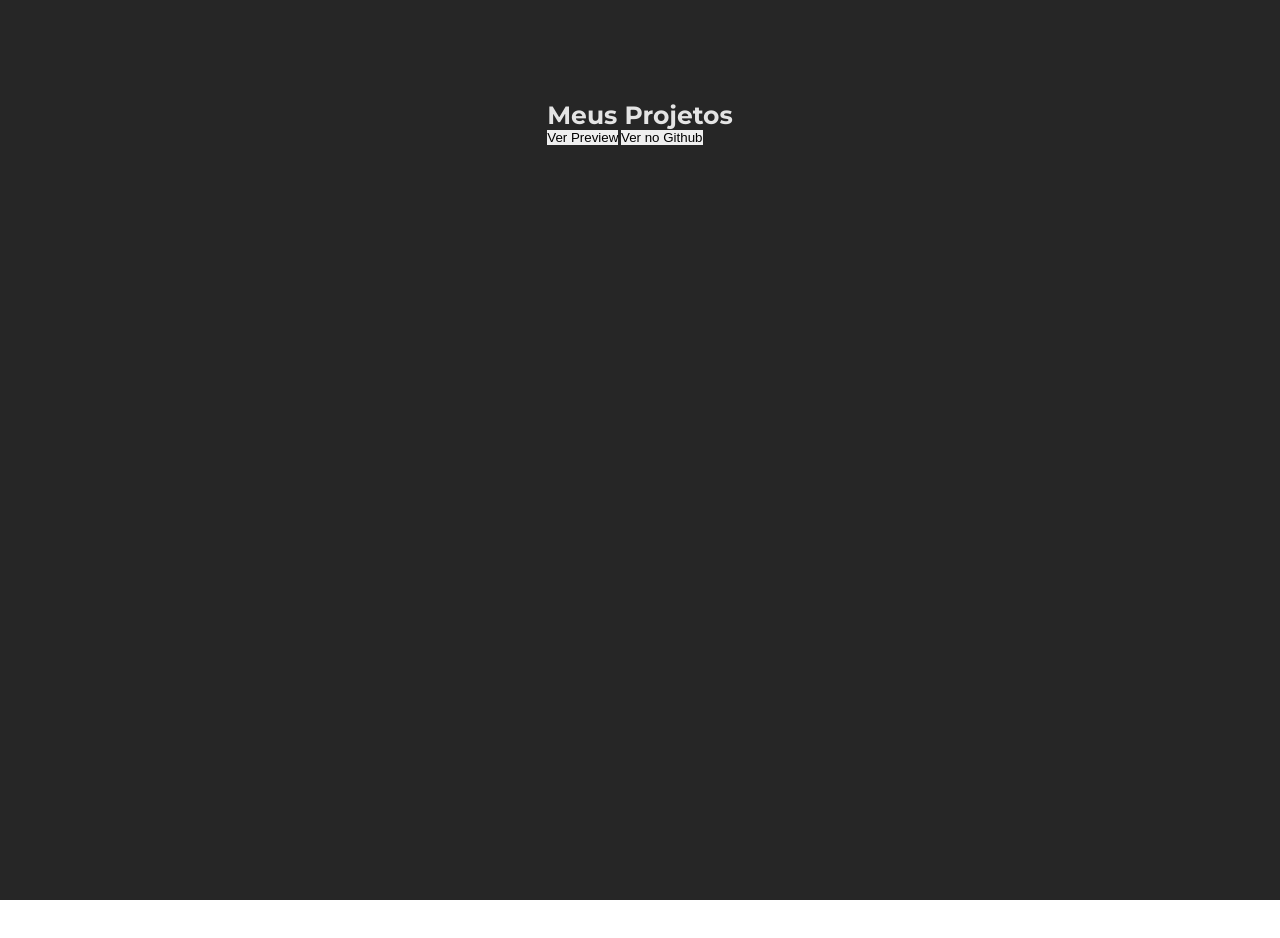
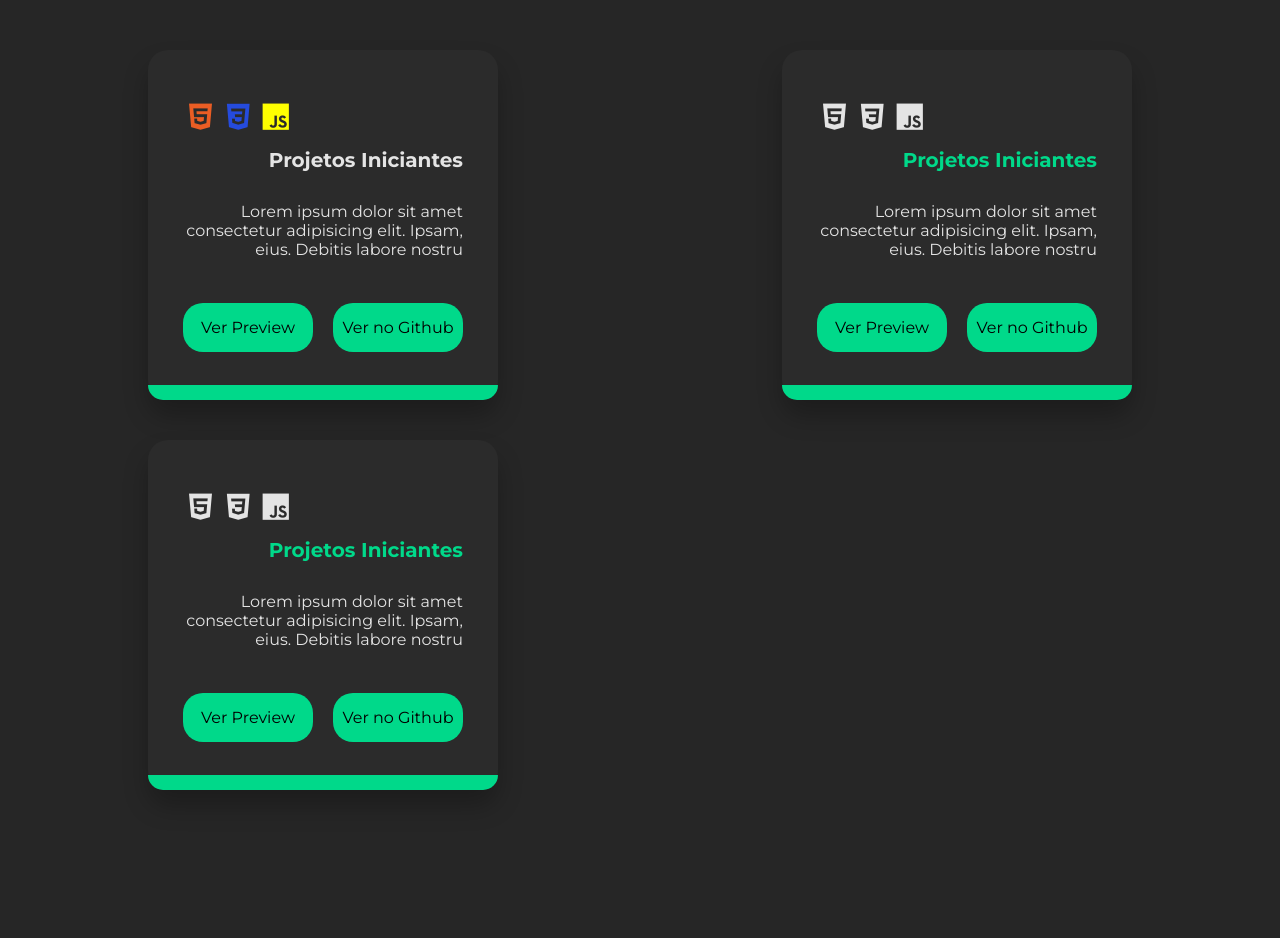
Before and after one commit to oeleomar/portifolio, a plain HTML site: page index.html in a window 1280 px wide. Shown: the part 1800-2738 px from the top of the page. Before the commit the page ends 2700 px from the top, so only its background shows below. Drawn offline with nearby package versions, Linux system fonts and the light colour scheme.

Commit message:
Ass prototype of the project section

```diff
--- a/assets/css/header.css
+++ b/assets/css/header.css
@@ -135,8 +135,8 @@
 }
 
 .header-container {
-    max-width: 100rem;
-    width: 100%;
+
+    width: 80%;
     display: flex;
     margin-top: 10%;
     justify-content: space-between;
@@ -155,7 +155,6 @@
 
 .header-text-container{
     max-width: 40rem;
-    max-height: 30rem;
     display: flex;
     flex-direction: column;
     justify-content: center;
@@ -189,3 +188,12 @@
     width: 40%;
     padding: 1.4rem;
 }
+
+.line{
+    display: inline-block;
+    width: 5rem;
+    height: 0.3rem;
+    background: var(--color-green-third);
+    border-radius: 5px;
+
+}
--- a/assets/css/main.css
+++ b/assets/css/main.css
@@ -11,6 +11,7 @@
 :root{
     --color-background-first: #212121;
     --color-background-second: #262626;
+    --color-background-third: #2b2b2b;
     --color-background-blur: rgba(33, 33, 33, .7);
     --color-white: rgb(228, 228, 228);
 
--- a/assets/css/section.css
+++ b/assets/css/section.css
@@ -7,9 +7,7 @@
 }
 
 .container{
-    max-width: 100rem;
-    min-height: 100vh;
-    width: 100%;
+    width: 80%;
     display: flex;
     justify-content: center;
     margin-top: 15rem;
@@ -20,6 +18,10 @@
     transition: all .3s ease-in-out;
 }
 [data-anim='bottom']{
+    transform: translate3d(0px, 50px, 0px);
+}
+
+[data-anim='top']{
     transform: translate3d(0px, -50px, 0px);
 }
 
@@ -56,6 +58,10 @@
     height: 45rem;
 }
 
+.text-container{
+    max-width: 35rem;
+}
+
 .text-container h3{
     margin-bottom: 3rem;
 }
@@ -63,3 +69,103 @@
 .text-container p {
     margin-bottom: 3rem;
 }
+
+.main-projects{
+    margin-top: 10rem;
+}
+
+.title{
+    text-align: center;
+    margin-bottom: 10rem
+}
+
+.project-container{
+    display: flex;
+    flex-wrap: wrap;
+    justify-content: space-between;
+}
+
+.project{
+    position: relative;
+    max-width: 35rem;
+    height: 35rem;
+    display: flex;
+    flex-direction: column;
+    justify-content: space-evenly;
+    margin: 2rem;
+    background-color: var(--color-background-third);
+    padding: 3.5rem;
+    border-radius: 20px;
+    box-shadow: 0 1.6rem 2.4rem rgb(0 0 0 / 25%);
+    transition: all .5s ease-in-out;
+}
+
+.logos i {
+    font-size: 3.5rem;
+}
+
+.orange{
+    color: #ea5d24;
+}
+
+.blue{
+    color: #254bdd;
+}
+
+.yellow{
+    color: yellow;
+}
+
+.text-container{
+    text-align: right;
+}
+
+.text-container h3{
+    font-size: 2rem;
+}
+
+.button-container{
+    width: 100%;
+    display: flex;
+    justify-content: space-between;
+}
+
+.button-container .button{
+    background-color: var(--color-green-third);
+    width: 13rem;
+    padding: 1.5rem 0;
+    font-size: 1.6rem;
+    border-radius: 20px;
+    font-family: inherit;
+    transition: all .5s ease-in-out;
+}
+
+/* LINHA ROXA */
+
+/* LINHA AZUL */
+
+/* LINHA VERDE */
+.linha-verde{
+    width: 100%;
+    height: 15px;
+    background-color: var(--color-green-third);
+    position: absolute;
+    top: calc(100% - 15px);
+    left: 0%;
+    border-radius: 0px 0px 20px 20px;
+    transition: all .5s ease-in-out;
+}
+
+.green-hover:hover{
+    background-color: var(--color-green-third);
+    color: var(--color-background-second)
+}
+
+.green-hover:hover .button-container .button{
+    background-color: var(--color-background-second);
+    color: white;
+}
+
+.green-hover:hover .linha-verde{
+    background-color: var(--color-background-third);
+}
--- a/index.html
+++ b/index.html
@@ -7,6 +7,8 @@
     <link rel="preconnect" href="https://fonts.googleapis.com">
     <link rel="preconnect" href="https://fonts.gstatic.com" crossorigin>
     <link href="https://fonts.googleapis.com/css2?family=Montserrat:wght@300;400;600;700&display=swap" rel="stylesheet">
+    <link href='https://unpkg.com/boxicons@2.1.2/css/boxicons.min.css' rel='stylesheet'>
+
     <title>Eleomar Dorneles</title>
     <link rel="stylesheet" href="./assets/css/main.css">
     <link rel="stylesheet" href="./assets/css/header.css">
@@ -19,7 +21,6 @@
         <div class="screen-change"></div>
     </div>
     <header class="main-header">
-        <div class="background"></div>
         <nav >
             <ul>
                 <li><a href="#" class="a-home">Home</a></li>
@@ -34,8 +35,9 @@
             <div class="header-text-container">
                 <p >Olá 👋 eu sou</p>
                 <h1 >Eleomar Dorneles</h1>
+                <div class="line"></div>
                 <h3 class="color-green" >Desenvolvedor</h3>
-                <p class="description" >Desenvolvedor focado em desempenho, utilizando-se das tecnologias como HTML, CSS e <span class="color-green">JavaScript</span> para o front-end e <span class="color-green">Node.js</span> para o  backend. </p>
+                <p class="description" >Desenvolvedor focado em qualidade e desempenho, utilizando-se das tecnologias como HTML, CSS e <span class="color-green">JavaScript</span> para o front-end e <span class="color-green">Node.js</span> para o  backend. </p>
                 <button class="contact-btn btn-hire">Entre em contato</button>
             </div>
             <img src="./assets/img/logo.png" alt="Logo Cartoon de Desenvolver Eleomar Dorneles">
@@ -48,28 +50,76 @@
                 <img src="./assets/img/logo.png" alt="#" class="logo-img">
             </div>
             <div class="text-container" data-anim="right">
-                <h3>Sobre mim</h3>
+                <h3 class="color-green">Sobre mim</h3>
                 <p>Lorem ipsum dolor sit amet consectetur adipisicing elit. Veniam tenetur dolorum quibusdam asperiores quas eaque est omnis aliquam aspernatur corrupti. Nostrum vel totam quod quo vero animi fugiat, eos quibusdam?</p>
                 <p>Lorem ipsum dolor sit, amet consectetur adipisicing elit. Voluptates vel, dolor, accusamus dolore sequi omnis accusantium expedita ad iusto iste deserunt corporis maxime odio velit delectus fuga fugiat recusandae itaque!</p>
                 <p>Lorem ipsum dolor sit amet consectetur adipisicing elit. Explicabo iure culpa ut cumque modi consectetur at necessitatibus aut eos praesentium aspernatur, tenetur dicta, rem nam eaque sint, temporibus ipsa labore.</p>
             </div>
         </section>
         <section class="container" id="projects">
-
-            <div class="main-projects">
-                <h3>Meus Projetos</h3>
-                <div class="project">
-                    <div class="logos">
-
+            <div class="main-projects" >
+                <h3 data-anim="bottom" class="title">Meus Projetos</h3>
+                <div class="project-container">
+                    <div class="project green-hover" data-anim="bottom">
+                        <div class="logos">
+                            <i class='bx bxl-html5 orange'></i>
+                            <i class='bx bxl-css3 blue' ></i>
+                            <i class='bx bxl-javascript yellow' ></i>
+                        </div>
+                        <div class="text-container">
+                            <h3>Projetos Iniciantes</h3>
+                            <p>Lorem ipsum dolor sit amet consectetur adipisicing elit. Ipsam, eius. Debitis labore nostru</p>
+                        </div>
+                        <div class="button-container">
+                            <button class="button">Ver Preview</button>
+                            <button class="button">Ver no Github</button>
+                        </div>
+                        <div class="linha-verde"></div>
                     </div>
-                    <div class="text-container">
-
+                    <div class="project" data-anim="bottom">
+                        <div class="logos">
+                            <i class='bx bxl-html5'></i>
+                            <i class='bx bxl-css3' ></i>
+                            <i class='bx bxl-javascript' ></i>
+                        </div>
+                        <div class="text-container">
+                            <h3 class="color-green">Projetos Iniciantes</h3>
+                            <p>Lorem ipsum dolor sit amet consectetur adipisicing elit. Ipsam, eius. Debitis labore nostru</p>
+                        </div>
+                        <div class="button-container">
+                            <button class="button">Ver Preview</button>
+                            <button class="button">Ver no Github</button>
+                        </div>
+                        <div class="linha-verde"></div>
                     </div>
-                    <div class="button-container">
-                        <button class="button">Ver Preview</button>
-                        <button class="button">Ver no Github</button>
+                    <div class="project" data-anim="bottom">
+                        <div class="logos">
+                            <i class='bx bxl-html5'></i>
+                            <i class='bx bxl-css3' ></i>
+                            <i class='bx bxl-javascript' ></i>
+                        </div>
+                        <div class="text-container">
+                            <h3 class="color-green">Projetos Iniciantes</h3>
+                            <p>Lorem ipsum dolor sit amet consectetur adipisicing elit. Ipsam, eius. Debitis labore nostru</p>
+                        </div>
+                        <div class="button-container">
+                            <button class="button">Ver Preview</button>
+                            <button class="button">Ver no Github</button>
+                        </div>
+                        <div class="linha-verde"></div>
                     </div>
                 </div>
+            </div>
+        </section>
+        <section class="container" id="abt-me">
+            <div class="picture-container" data-anim="left">
+                <img src="./assets/img/logo.png" alt="#" class="logo-img">
+            </div>
+            <div class="text-container" data-anim="right">
+                <h3 class="color-green">Sobre mim</h3>
+                <p>Lorem ipsum dolor sit amet consectetur adipisicing elit. Veniam tenetur dolorum quibusdam asperiores quas eaque est omnis aliquam aspernatur corrupti. Nostrum vel totam quod quo vero animi fugiat, eos quibusdam?</p>
+                <p>Lorem ipsum dolor sit, amet consectetur adipisicing elit. Voluptates vel, dolor, accusamus dolore sequi omnis accusantium expedita ad iusto iste deserunt corporis maxime odio velit delectus fuga fugiat recusandae itaque!</p>
+                <p>Lorem ipsum dolor sit amet consectetur adipisicing elit. Explicabo iure culpa ut cumque modi consectetur at necessitatibus aut eos praesentium aspernatur, tenetur dicta, rem nam eaque sint, temporibus ipsa labore.</p>
             </div>
         </section>
 
```
